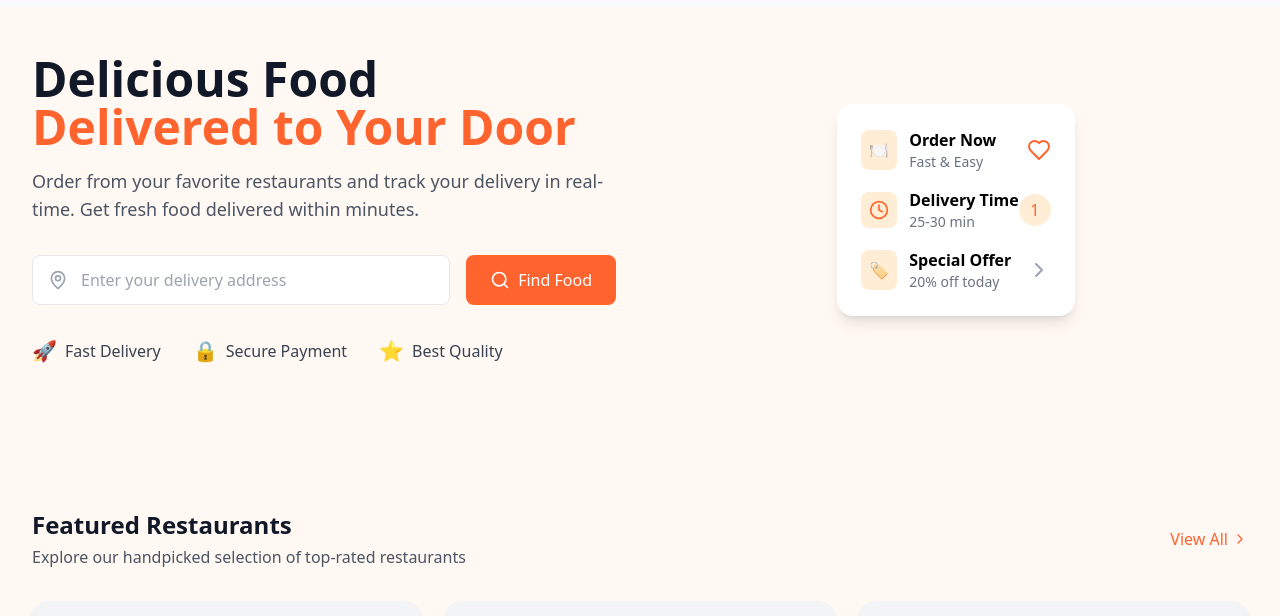
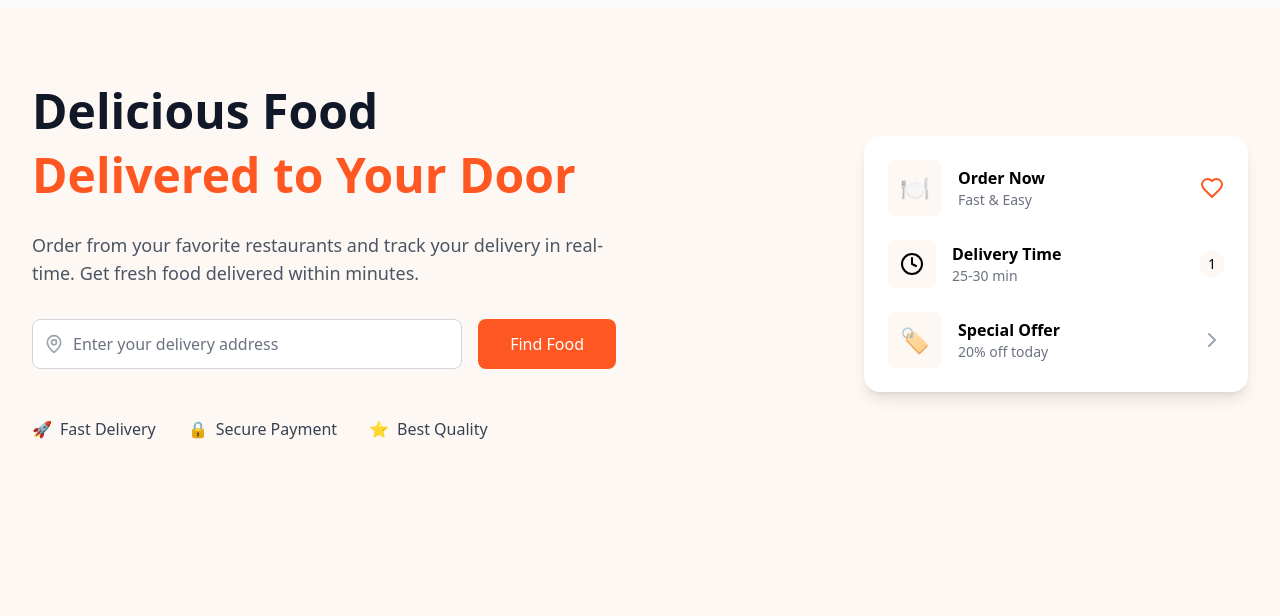
Before and after one commit to ripionck/food-delivery, a React (Vite) app: page / in a window 1280 px wide. Shown: the part 857-1473 px from the top of the page. Built offline with nearby package versions, Linux system fonts and the light colour scheme.

Commit message:
added food delivery and featured restaurants section

```diff
--- a/src/App.jsx
+++ b/src/App.jsx
@@ -5,7 +5,6 @@ import CustomerReviews from "./CustomerReviews";
 import Footer from "./Footer";
 import HelpSupport from "./HelpSupport";
 import HowItWorks from "./HowItWorks";
-import Landing from "./Landing";
 import OrderDetails from "./OrderDetails";
 import OrderHistory from "./OrderHistory";
 import OrderTracking from "./OrderTracking";
@@ -23,7 +22,6 @@ function App() {
   return (
     <div>
       <Home />
-      <Landing />
       <PopularCuisines />
       <AllCuisines />
       <HowItWorks />
--- /dev/null
+++ b/src/components/foodDelivery/FoodDelivery.jsx
@@ -0,0 +1,22 @@
+import { useState } from "react";
+import OrderCard from "./OrderCard";
+import HeroSection from "./HeroSection";
+
+function FoodDelivery() {
+  const [address, setAddress] = useState("");
+
+  return (
+    <div className="min-h-screen bg-[#FDF8F4] px-4 sm:px-6 lg:px-8">
+      <div className="max-w-7xl mx-auto pt-20 pb-16">
+        <div className="grid lg:grid-cols-2 gap-12 items-center">
+          <HeroSection address={address} setAddress={setAddress} />
+          <div className="lg:flex justify-end">
+            <OrderCard />
+          </div>
+        </div>
+      </div>
+    </div>
+  );
+}
+
+export default FoodDelivery;
--- /dev/null
+++ b/src/components/foodDelivery/HeroSection.jsx
@@ -0,0 +1,62 @@
+import { MapPin } from "lucide-react";
+import PropTypes from "prop-types";
+
+function HeroSection({ address, setAddress }) {
+  return (
+    <div className="space-y-8">
+      <div className="space-y-4">
+        <h1 className="text-4xl sm:text-5xl font-bold text-gray-900">
+          Delicious Food
+        </h1>
+        <h2 className="text-4xl sm:text-5xl font-bold text-[#FF5722]">
+          Delivered to Your Door
+        </h2>
+      </div>
+
+      <p className="text-lg text-gray-600 max-w-xl">
+        Order from your favorite restaurants and track your delivery in
+        real-time. Get fresh food delivered within minutes.
+      </p>
+
+      <div className="flex flex-col sm:flex-row gap-4">
+        <div className="relative flex-1">
+          <div className="absolute inset-y-0 left-3 flex items-center pointer-events-none">
+            <MapPin className="h-5 w-5 text-gray-400" />
+          </div>
+          <input
+            type="text"
+            value={address}
+            onChange={(e) => setAddress(e.target.value)}
+            placeholder="Enter your delivery address"
+            className="block w-full pl-10 pr-3 py-3 border border-gray-300 rounded-lg bg-white placeholder-gray-500 focus:outline-none focus:ring-2 focus:ring-orange-500 focus:border-transparent"
+          />
+        </div>
+        <button className="bg-[#FF5722] text-white px-8 py-3 rounded-lg font-medium hover:bg-[#F4511E] transition-colors">
+          Find Food
+        </button>
+      </div>
+
+      <div className="flex flex-wrap gap-8 pt-4">
+        <div className="flex items-center gap-2">
+          <span className="text-[#FF5722]">🚀</span>
+          <span className="text-gray-700">Fast Delivery</span>
+        </div>
+        <div className="flex items-center gap-2">
+          <span className="text-[#FF5722]">🔒</span>
+          <span className="text-gray-700">Secure Payment</span>
+        </div>
+        <div className="flex items-center gap-2">
+          <span className="text-[#FF5722]">⭐</span>
+          <span className="text-gray-700">Best Quality</span>
+        </div>
+      </div>
+    </div>
+  );
+}
+
+HeroSection.propTypes = {
+  address: PropTypes.string.isRequired,
+  setAddress: PropTypes.func.isRequired,
+};
+
+export default HeroSection;
--- /dev/null
+++ b/src/components/foodDelivery/OrderCard.jsx
@@ -0,0 +1,57 @@
+import { ChevronRight, Clock, Heart } from "lucide-react";
+
+function OrderCard() {
+  return (
+    <div className="bg-white rounded-2xl shadow-lg p-6 max-w-sm w-full">
+      <div className="space-y-6">
+        {/* Order Now Section */}
+        <div className="flex items-center justify-between">
+          <div className="flex items-center gap-4">
+            <div className="bg-[#FDF8F4] p-3 rounded-lg">
+              <span className="text-2xl">🍽️</span>
+            </div>
+            <div>
+              <h3 className="font-semibold">Order Now</h3>
+              <p className="text-sm text-gray-500">Fast & Easy</p>
+            </div>
+          </div>
+          <button className="text-[#FF5722] hover:text-[#F4511E]">
+            <Heart className="w-6 h-6" />
+          </button>
+        </div>
+
+        {/* Delivery Time Section */}
+        <div className="flex items-center justify-between">
+          <div className="flex items-center gap-4">
+            <div className="bg-[#FDF8F4] p-3 rounded-lg">
+              <Clock className="text-2xl" />
+            </div>
+            <div>
+              <h3 className="font-semibold">Delivery Time</h3>
+              <p className="text-sm text-gray-500">25-30 min</p>
+            </div>
+          </div>
+          <span className="bg-[#FDF8F4] px-2 py-1 rounded-full text-sm">1</span>
+        </div>
+
+        {/* Special Offer Section */}
+        <div className="flex items-center justify-between">
+          <div className="flex items-center gap-4">
+            <div className="bg-[#FDF8F4] p-3 rounded-lg">
+              <span className="text-2xl">🏷️</span>
+            </div>
+            <div>
+              <h3 className="font-semibold">Special Offer</h3>
+              <p className="text-sm text-gray-500">20% off today</p>
+            </div>
+          </div>
+          <button className="text-gray-400">
+            <ChevronRight className="w-6 h-6" />
+          </button>
+        </div>
+      </div>
+    </div>
+  );
+}
+
+export default OrderCard;
--- a/src/pages/Home.jsx
+++ b/src/pages/Home.jsx
@@ -1,3 +1,5 @@
+import FeaturedRestaurants from "../components/featuredRestaurants/FeaturedRestaurants";
+import FoodDelivery from "../components/foodDelivery/FoodDelivery";
 import FoodDiscovery from "../components/foodDiscovery/FoodDiscovery";
 import Header from "../components/layouts/Header";
 
@@ -17,6 +19,8 @@ function Home() {
 
       <Header />
       <FoodDiscovery />
+      <FoodDelivery />
+      <FeaturedRestaurants />
     </div>
   );
 }
```
